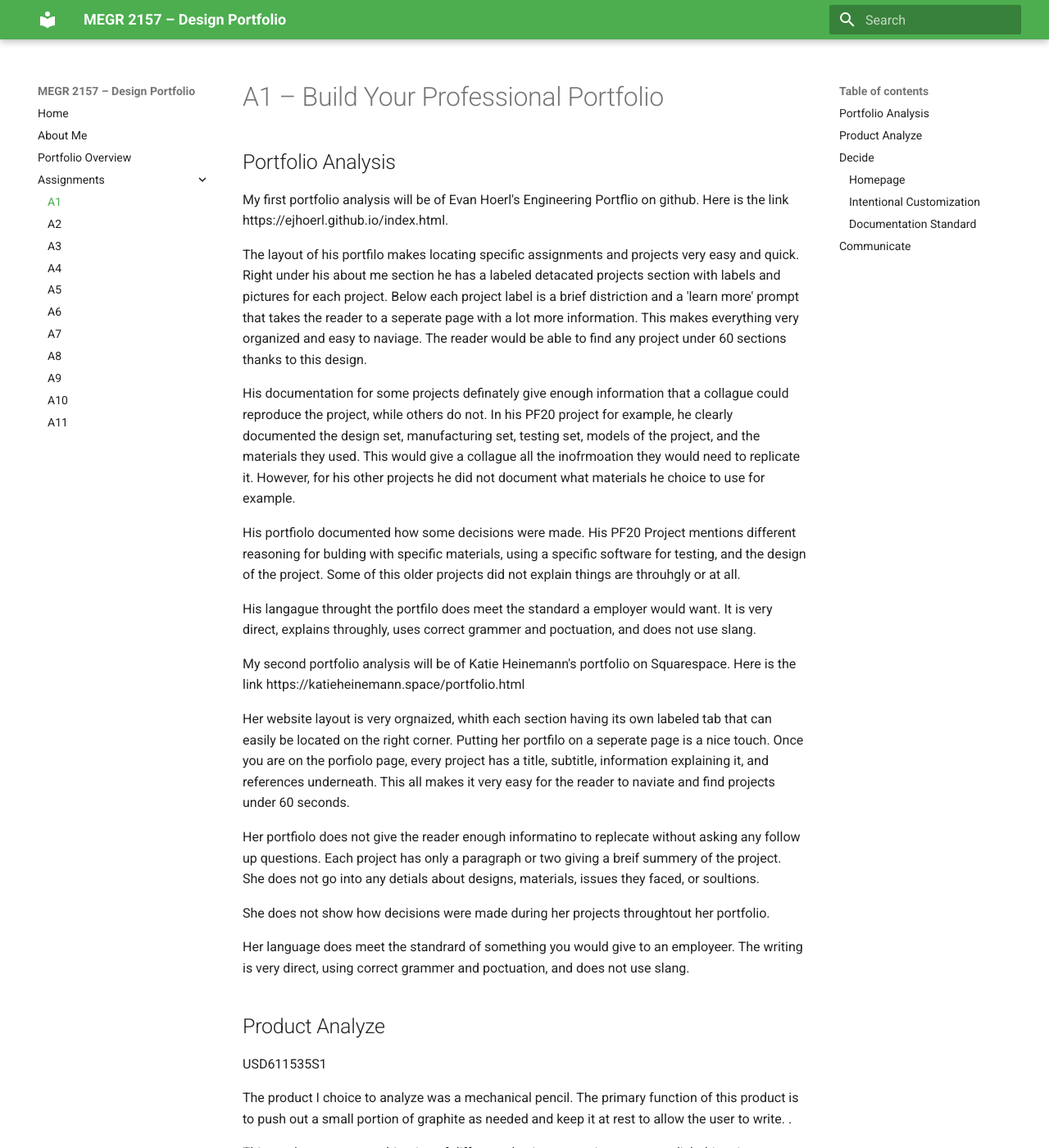
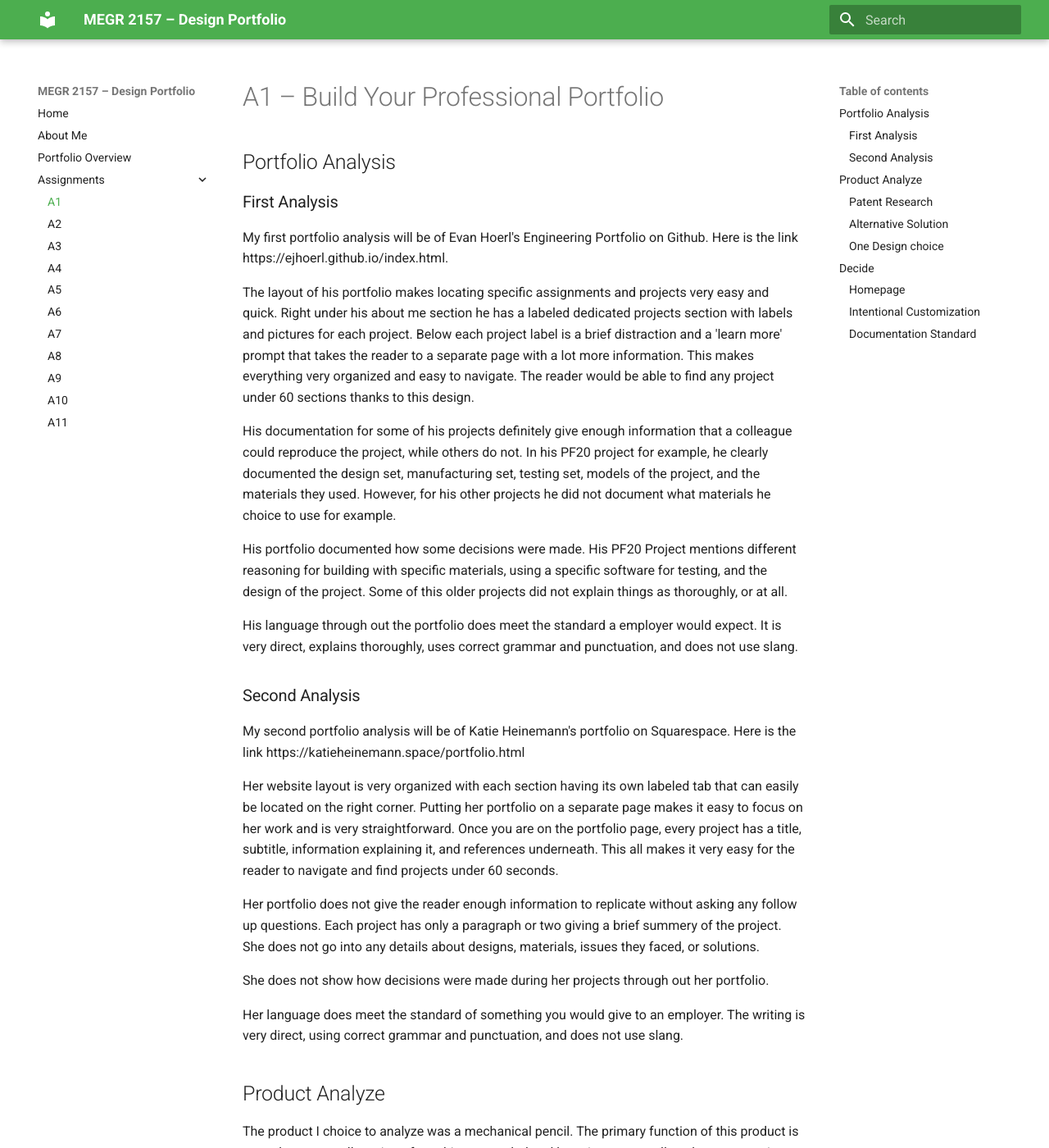
Before and after one commit to Elsa-Reichert/megr2157-portfolio, an MkDocs documentation site: the page built from docs/assignments/A01/index.md, in a window 1280 px wide and 1400 px high. Shown: the whole window at 82% size. Built offline with MkDocs 1.6.1 and Material for MkDocs 9.7.7, drawn with Linux system fonts in a browser that asks for light colours; some of the changed text lies outside the part shown.

Commit message:
Update index.md

```diff
--- a/docs/assignments/A01/index.md
+++ b/docs/assignments/A01/index.md
@@ -1,52 +1,55 @@
 # A1 – Build Your Professional Portfolio
 
 ## Portfolio Analysis
-My first portfolio analysis will be of Evan Hoerl's Engineering Portflio on github. Here is the link https://ejhoerl.github.io/index.html.
+### First Analysis
+My first portfolio analysis will be of Evan Hoerl's Engineering Portfolio on Github. Here is the link https://ejhoerl.github.io/index.html.
 
-The layout of his portfilo makes locating specific assignments and projects very easy and quick. Right under his about me section he has a labeled detacated projects section with labels and pictures for each project. Below each project label is a brief distriction and a 'learn more' prompt that takes the reader to a seperate page with a lot more information. This makes everything very organized and easy to naviage. The reader would be able to find any project under 60 sections thanks to this design.
+The layout of his portfolio makes locating specific assignments and projects very easy and quick. Right under his about me section he has a labeled dedicated projects section with labels and pictures for each project. Below each project label is a brief distraction and a 'learn more' prompt that takes the reader to a separate page with a lot more information. This makes everything very organized and easy to navigate. The reader would be able to find any project under 60 sections thanks to this design.
 
-His documentation for some projects definately give enough information that a collague could reproduce the project, while others do not. In his PF20 project for example, he clearly documented the design set, manufacturing set, testing set, models of the project, and the materials they used. This would give a collague all the inofrmoation they would need to replicate it. However, for his other projects he did not document what materials he choice to use for example.
+His documentation for some of his projects definitely give enough information that a colleague could reproduce the project, while others do not. In his PF20 project for example, he clearly documented the design set, manufacturing set, testing set, models of the project, and the materials they used. However, for his other projects he did not document what materials he choice to use for example.
 
-His portfiolo documented how some decisions were made. His PF20 Project mentions different reasoning for bulding with specific materials, using a specific software for testing, and the design of the project. Some of this older projects did not explain things are throuhgly or at all.
+His portfolio documented how some decisions were made. His PF20 Project mentions different reasoning for building with specific materials, using a specific software for testing, and the design of the project. Some of this older projects did not explain things as thoroughly, or at all.
 
-His langague throught the portfilo does meet the standard a employer would want. It is very direct, explains throughly, uses correct grammer and poctuation, and does not use slang.
+His language through out the portfolio does meet the standard a employer would expect. It is very direct, explains thoroughly, uses correct grammar and punctuation, and does not use slang.
 
+### Second Analysis
 My second portfolio analysis will be of Katie Heinemann's portfolio on Squarespace. Here is the link https://katieheinemann.space/portfolio.html
 
-Her website layout is very orgnaized, whith each section having its own labeled tab that can easily be located on the right corner. Putting her portfilo on a seperate page is a nice touch. Once you are on the porfiolo page, every project has a title, subtitle, information explaining it, and references underneath. This all makes it very easy for the reader to naviate and find projects under 60 seconds.
+Her website layout is very organized with each section having its own labeled tab that can easily be located on the right corner. Putting her portfolio on a separate page makes it easy to focus on her work and is very straightforward. Once you are on the portfolio page, every project has a title, subtitle, information explaining it, and references underneath. This all makes it very easy for the reader to navigate and find projects under 60 seconds.
 
-Her portfiolo does not give the reader enough informatino to replecate without asking any follow up questions. Each project has only a paragraph or two giving a breif summery of the project. She does not go into any detials about designs, materials, issues they faced, or soultions.
+Her portfolio does not give the reader enough information to replicate without asking any follow up questions. Each project has only a paragraph or two giving a brief summery of the project. She does not go into any details about designs, materials, issues they faced, or solutions.
 
-She does not show how decisions were made during her projects throughtout her portfolio.
+She does not show how decisions were made during her projects through out her portfolio.
 
-Her language does meet the standrard of something you would give to an employeer. The writing is very direct, using correct grammer and poctuation, and does not use slang.
+Her language does meet the standard of something you would give to an employer. The writing is very direct, using correct grammar and punctuation, and does not use slang.
 
 
 ## Product Analyze
-USD611535S1
+The product I choice to analyze was a mechanical pencil. The primary function of this product is to push out a small portion of graphite as needed and keep it at rest to allow the user to write.
 
-  The product I choice to analyze was a mechanical pencil. The primary function of this product is to push out a small portion of graphite as needed and keep it at rest to allow the user to write. .
 
-  This product uses a combination of different physics properties to accomplish this primary function, such as static friction, screws, springs, and normal force. I will describe how these physical properties work in the mechanical pencil and what they accomplish for a specific model of mechanical pencil.
+This product uses a combination of different physics properties to accomplish this primary function, such as static friction, screws, springs, and normal force. I will describe how these physical properties work in the mechanical pencil and what they accomplish for a specific model of mechanical pencil.
 
-  The model I am looking at is the Pentel Twist-Erase mechanical pencil.
+
+The model I am looking at is the Pentel Twist-Erase mechanical pencil.
 ![full intact view of pencil](IMG_8131.jpeg)
 
-  The pencil has three pieces help together by friction, A removeable top portion, the eraser, and the body of the mechanical pencil. This allows them to stay put when being used or carried but makes it super easy to switch out the eraser or add more graphite as needed by just applying a little force.
+
+The pencil has three pieces help together by friction, A removeable top portion, the eraser, and the body of the mechanical pencil. This allows them to stay put when being used or carried but makes it super easy to switch out the eraser or add more graphite as needed by just applying a little force.
+
 
 Photo of the mechanical pencil in three pieces.
 ![Pencil In three pieces](IMG_8147.jpeg)
 
 
-  The eraser can move up and down as needed by simply twisting either section of the mechanical pencil. This is because of a screw like mechanism inside the top portion of the pencil holding the eraser. This works because screws turn rotational movement and torque into linear movement. The top portion and body of the mechanical pencil are held together by static friction, which is what allows the user to rotate either side and that friction is the force acting upon the screw inside the pencil.
+ The eraser can move up and down as needed by simply twisting either section of the mechanical pencil. This is because of a screw like mechanism inside the top portion of the pencil holding the eraser. This works because screws turn rotational movement and torque into linear movement. The top portion and body of the mechanical pencil are held together by static friction, which is what allows the user to rotate either side and that friction is the force acting upon the screw inside the pencil.
+
 
 Photo of the top portion of the mechanical pencil. The threads inside are faintly visible.
 ![Plastic Screw](IMG_8133.jpeg)
 
 
-
-
-  The graphite dispenser works anytime force is applied to the eraser end of the pencil. To apply this force all you have to do is push down on the eraser to click it. This is possible because of the geometry of the top portion and body of the pencil and because the two pieces are kept together only by friction. Clicking the eraser end of the pencil applies a force to a spring located near the graphite tip of the pencil. The graphite rests in a cylinder split into two pieces. Around These half cylinders is a circular stopper that, when this system is in rest, holds the two half cylinder pieces together. This circular stopper keeps the graphite from slipping using static friction until the system is acted upon. This spring moves both the graphite and two half cylinders. The normal force from the plastic tip keeps the circular stopper in place, allowing the two cylinder halves to split and dispense graphite. When the user stops applying a force at the eraser end of the pencil, the elastic potential energy caused by compressing the spring creates a force in the opposite direction. This resets the system while keeping enough graphite out, allowing the user to write.
+The graphite dispenser works anytime force is applied to the eraser end of the pencil. To apply this force all you have to do is push down on the eraser to click it. This is possible because of the geometry of the top portion and body of the pencil and because the two pieces are kept together only by friction. Clicking the eraser end of the pencil applies a force to a spring located near the graphite tip of the pencil. The graphite rests in a cylinder split into two pieces. Around These half cylinders is a circular stopper that, when this system is in rest, holds the two half cylinder pieces together. This circular stopper keeps the graphite from slipping using static friction until the system is acted upon. This spring moves both the graphite and two half cylinders. The normal force from the plastic tip keeps the circular stopper in place, allowing the two cylinder halves to split and dispense graphite. When the user stops applying a force at the eraser end of the pencil, the elastic potential energy caused by compressing the spring creates a force in the opposite direction. This resets the system while keeping enough graphite out, allowing the user to write.
 
 
 Photos inside of the mechanical pencil tip. The first photo is what the mechanical pencil tip looks like at rest. The second photo shows what happens when the half cylinders are pushed down while another force keeps the cylinder stopper from moving.
@@ -61,18 +64,23 @@ Photos inside of the mechanical pencil tip. The first photo is what the mechanic
 Photo of the plastic tip unscrewed
 ![plastic tip](IMG_8135.jpeg)
 
+###Patent Research
+The patent number for the pencil is USD611535S1 and Kazuhisa Shimizu is the author.
 
+###Alternative Solution
+Some alternative devices could be a wooden pencil or a ball point pen.
+
+###One Design choice
+The original engineer made a eraser holder at the top. I believe they made this choice because most pencils have an eraser in that area and the user would most likely be used it it, and it is in an easy spot to use and refill.
 
 
 ## Decide
 ### Homepage
-  The homepage is the first thing the reader will see in my portfolio. This makes the layout, information and organization very important. The first thing on my homepage is a title and a quick description of what this portfolio. This description tells the reader what the portfolio is for, what structure each assignment will follow, and a reason for the structure. AFter this introduction there is another section going into more detail about the anaylize, decide, and communciate structre
-that allows the reader to know exactly what each sectino means. The last section after this is explaining what I will be doing throguhout the semester in three seperate acts. This makes finding specific assignments or topics easier to locate for a reader. Overall, the homepage is here to let the reader understand the purpose of this portfolio and show they what they can expect.
+  The homepage is the first thing the reader will see in my portfolio. This makes the layout, information and organization very important. The first thing on my homepage is a title and a quick description of what this portfolio. This description tells the reader what the portfolio is for, what structure each assignment will follow, and a reason for the structure. After this introduction there is another section going into more detail about the analyze, decide, and communicate structure
+that allows the reader to know exactly what each category means. The last section after this is explaining what I will be doing throughout the semester in three separate acts. This makes finding specific assignments or topics easier to locate for a reader. Overall, the homepage is here to let the reader understand the purpose of this portfolio and show they what they can expect.
 
 ### Intentional Customization
 I added more smaller subtitles under each section. This makes the page look more organized and allows the reader to find specific information inside a category a lot easier.
 
 ### Documentation Standard
 Every assignment is going to be structured in a way that is easy to follow, easy to understand, well organized, very detailed, and contains informative pictures.
-
-## Communicate
```
